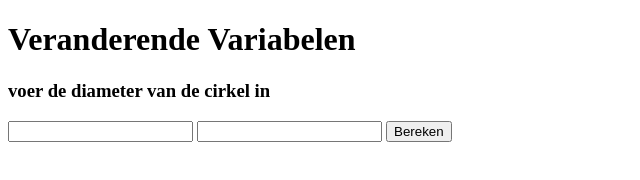
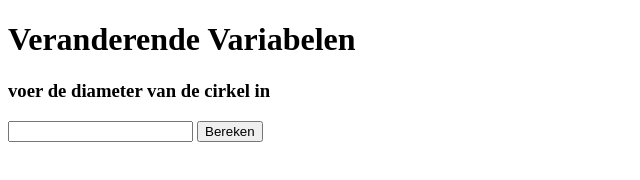
Before and after one commit to Khalzy/Verlegen-variabelen-e655bcca, a plain HTML site: page index.html in a window 1280 px wide. Shown: the whole page, without its empty margins (0-640 px from the left). Drawn offline with Linux system fonts and the light colour scheme.

Commit message:
Uitwerking van de exercise

```diff
--- a/index.html
+++ b/index.html
@@ -10,7 +10,6 @@
     <h3>voer de diameter van de cirkel in</h3>
     <input type="number" id="num" />
 
-    <input type="number " id="num" />
     <button onclick="calculate();">Bereken</button>
     <div id="output"></div>
     <div id="output1"></div>
```
